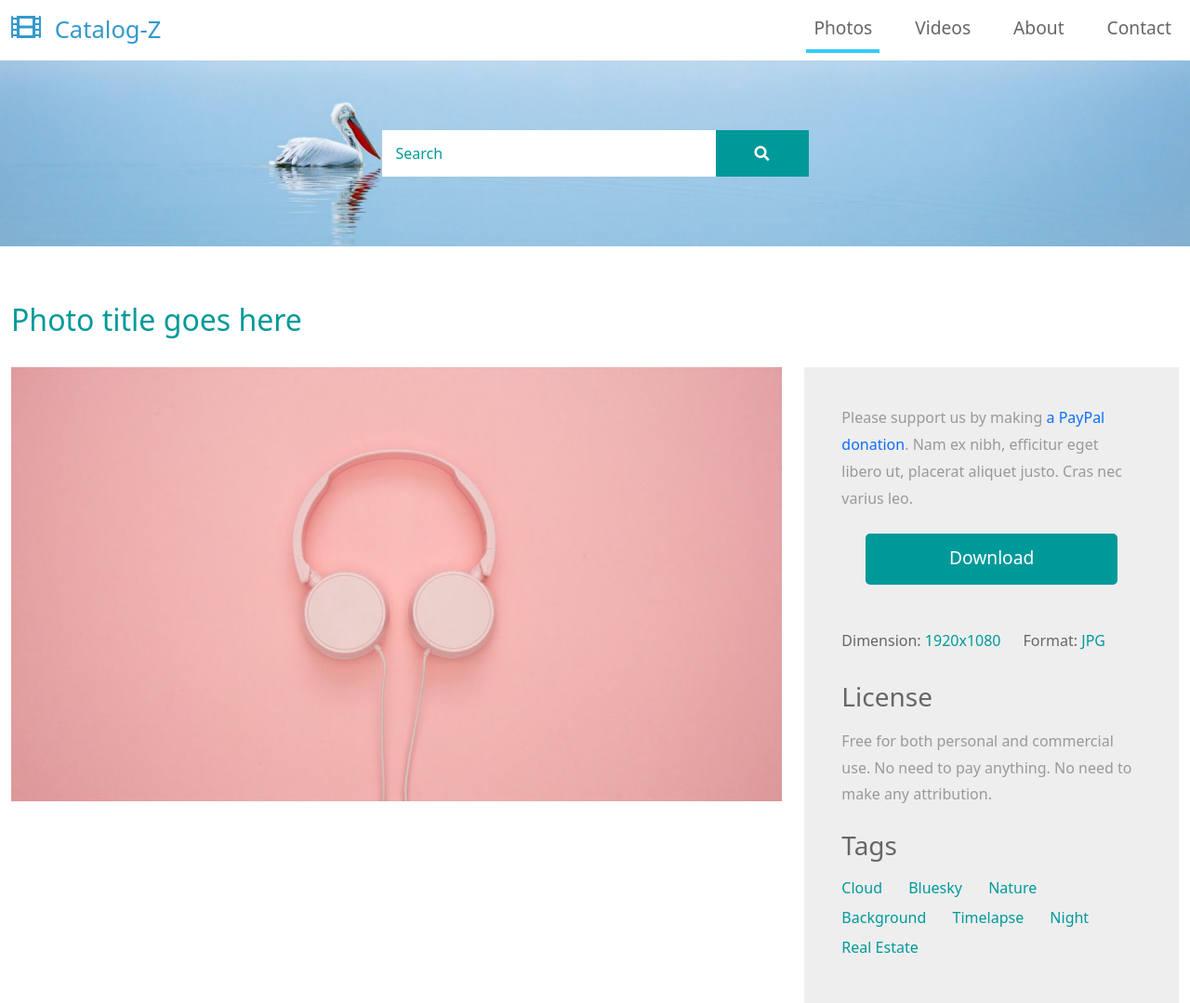
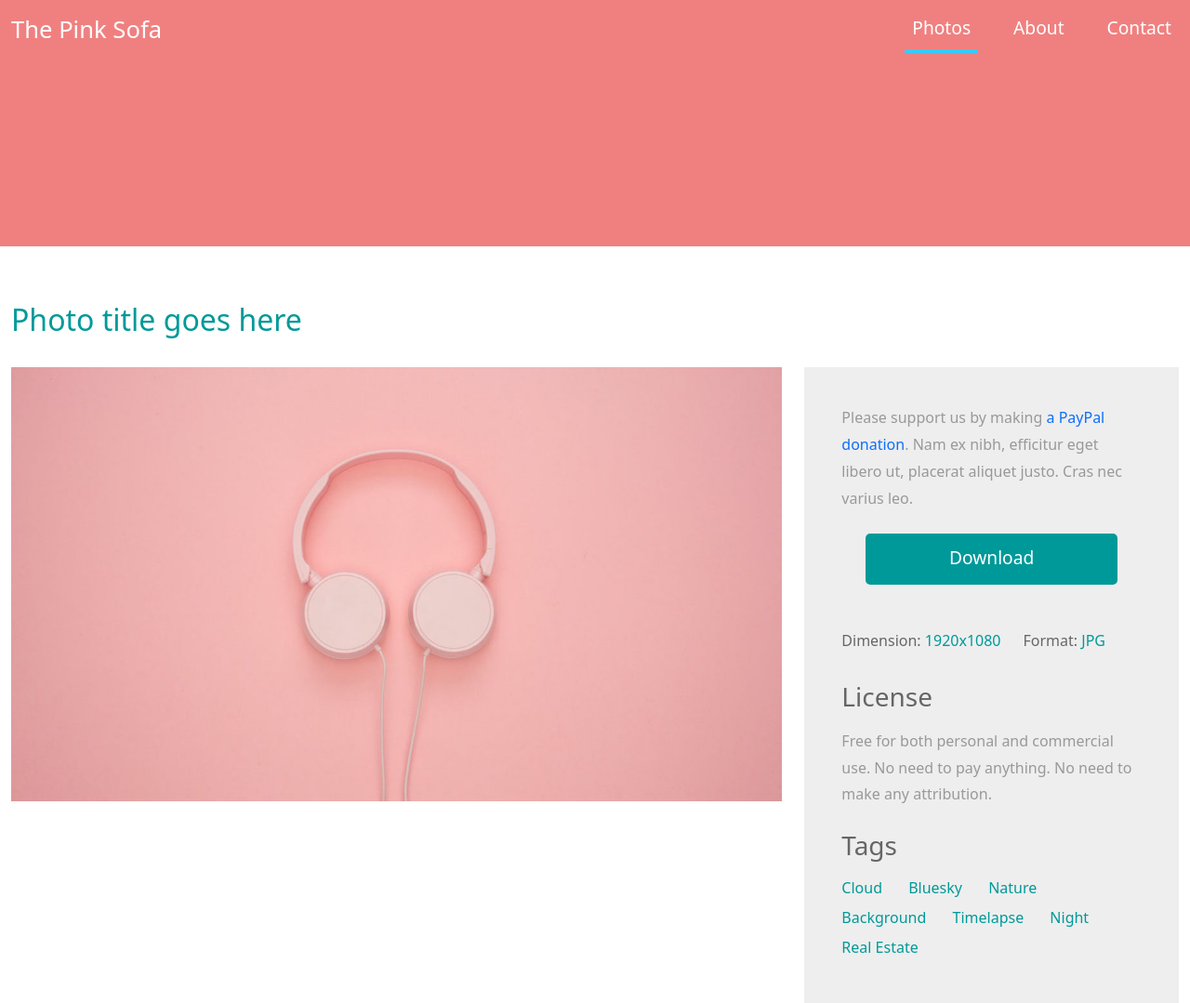
Before and after one commit to Marios1998/pinksofa, a plain HTML site: page photo-detail.html in a window 1280 px wide. Shown: the top 1079 px of the page at 93% size. Drawn offline with Linux system fonts and the light colour scheme.

Commit message:
Added website structure and styles

```diff
--- a/photo-detail.html
+++ b/photo-detail.html
@@ -24,11 +24,10 @@ https://templatemo.com/tm-556-catalog-z
         <div class="loader-section section-right"></div>
 
     </div>
-    <nav class="navbar navbar-expand-lg">
+    <nav class="navbar navbar-expand-lg"style = "background-color: #F08080;" >
         <div class="container-fluid">
-            <a class="navbar-brand" href="index.html">
-                <i class="fas fa-film mr-2"></i>
-                Catalog-Z
+            <a class="navbar-brand" href="index.html"style = "color:white;" >
+                The Pink Sofa
             </a>
             <button class="navbar-toggler" type="button" data-toggle="collapse" data-target="#navbarSupportedContent" aria-controls="navbarSupportedContent" aria-expanded="false" aria-label="Toggle navigation">
                 <i class="fas fa-bars"></i>
@@ -36,30 +35,20 @@ https://templatemo.com/tm-556-catalog-z
             <div class="collapse navbar-collapse" id="navbarSupportedContent">
             <ul class="navbar-nav ml-auto mb-2 mb-lg-0">
                 <li class="nav-item">
-                    <a class="nav-link nav-link-1 active" aria-current="page" href="index.html">Photos</a>
+                    <a class="nav-link nav-link-1 active" aria-current="page" style = "color:white;"href="index.html">Photos</a>
                 </li>
                 <li class="nav-item">
-                    <a class="nav-link nav-link-2" href="videos.html">Videos</a>
+                    <a class="nav-link nav-link-3" style = "color:white;"href="about.html">About</a>
                 </li>
                 <li class="nav-item">
-                    <a class="nav-link nav-link-3" href="about.html">About</a>
-                </li>
-                <li class="nav-item">
-                    <a class="nav-link nav-link-4" href="contact.html">Contact</a>
+                    <a class="nav-link nav-link-4" style = "color:white;"href="contact.html">Contact</a>
                 </li>
             </ul>
             </div>
         </div>
     </nav>
 
-    <div class="tm-hero d-flex justify-content-center align-items-center" data-parallax="scroll" data-image-src="img/hero.jpg">
-        <form class="d-flex tm-search-form">
-            <input class="form-control tm-search-input" type="search" placeholder="Search" aria-label="Search">
-            <button class="btn btn-outline-success tm-search-btn" type="submit">
-                <i class="fas fa-search"></i>
-            </button>
-        </form>
-    </div>
+    <div class="tm-hero d-flex justify-content-center align-items-center" data-parallax="scroll" style = "background-color: #F08080;"></div>
 
     <div class="container-fluid tm-container-content tm-mt-60">
         <div class="row mb-4">
```
Also changed, not shown: about.html (+7 -11 lines), contact.html (+7 -11 lines), index.html (+13 -11 lines).
